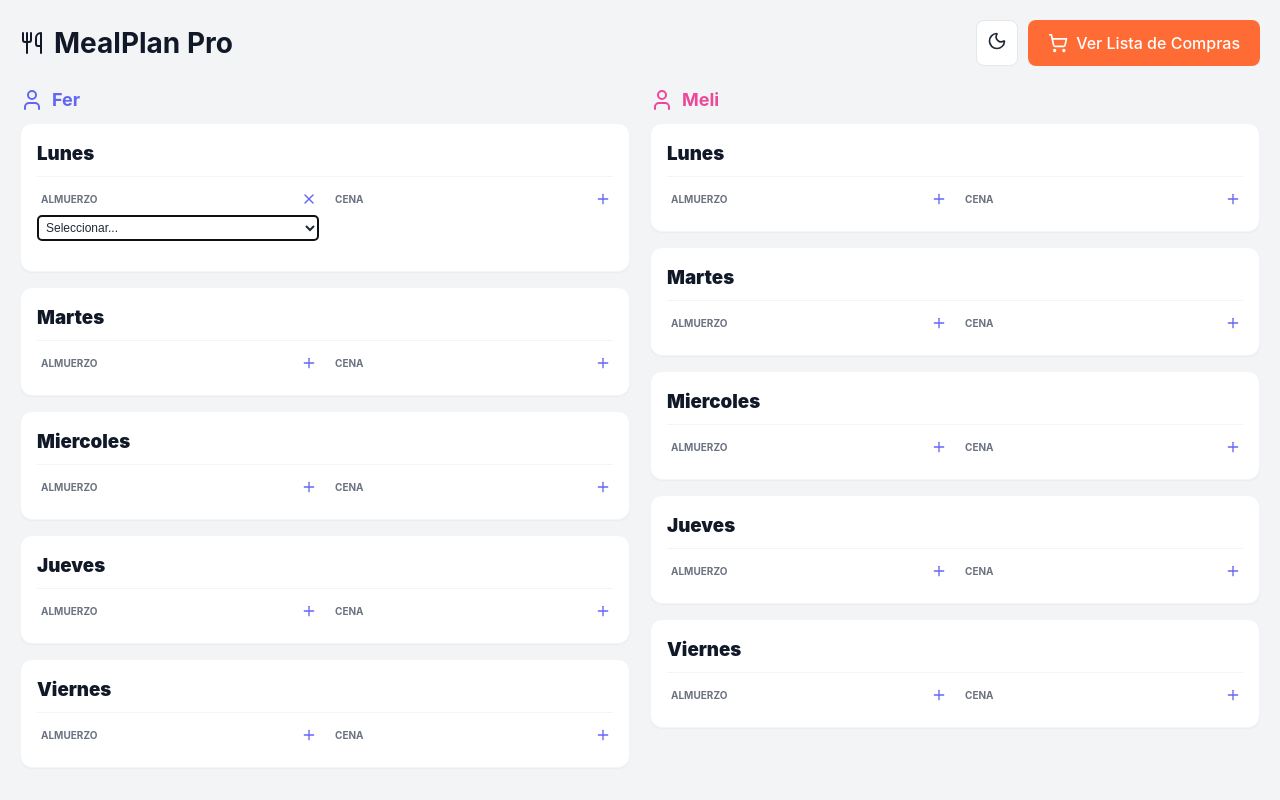
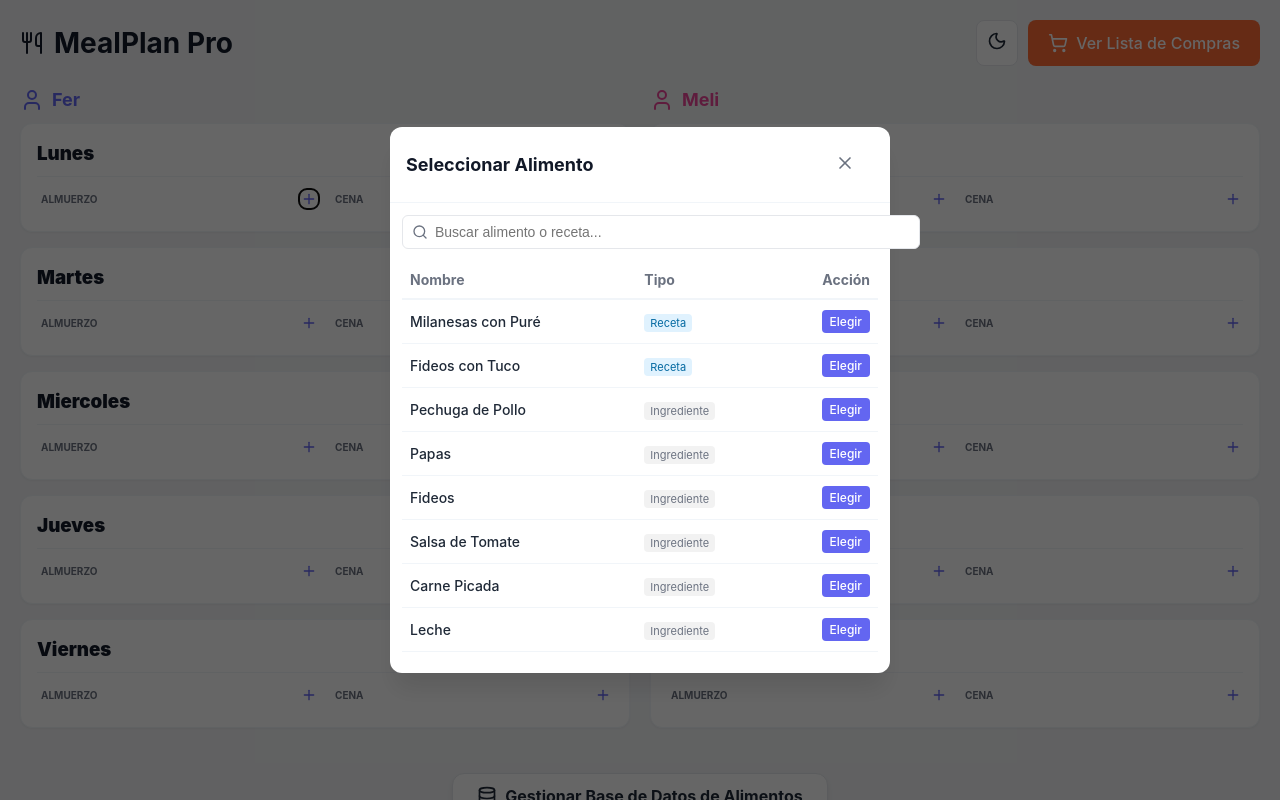
Before and after one commit to famerin22/ComiditasProject, a React (Vite) app in the folder meal-planner/: page / in a window 1280 px wide. Both pictures are taken after a click on the button 309 px from the left and 199 px from the top of the page. Shown: the top 800 px of the page. Built offline with nearby package versions, Linux system fonts and the light colour scheme.

Commit message:
feat: move food database to modal and fix search bar styling

```diff
--- a/meal-planner/src/FoodManager.jsx
+++ b/meal-planner/src/FoodManager.jsx
@@ -1,5 +1,5 @@
 import React, { useState } from 'react';
-import { Plus, Edit2, Trash2, X, Check } from 'lucide-react';
+import { Plus, Edit2, Trash2, X, Check, Database, Search } from 'lucide-react';
 import { addFood, updateFood, deleteFood, getFoods } from './mockDb';
 
 export default function FoodManager({ onDatabaseChange }) {
@@ -7,6 +7,8 @@ export default function FoodManager({ onDatabaseChange }) {
   const [isAdding, setIsAdding] = useState(false);
   const [editingId, setEditingId] = useState(null);
   const [formData, setFormData] = useState({ name: '', is_recipe: false });
+  const [showMainModal, setShowMainModal] = useState(false);
+  const [searchTerm, setSearchTerm] = useState('');
 
   const refresh = () => {
     const updated = getFoods();
@@ -46,54 +48,119 @@ export default function FoodManager({ onDatabaseChange }) {
     setFormData({ name: '', is_recipe: false });
   };
 
+  const filteredFoods = foods.filter(f =>
+    f.name.toLowerCase().includes(searchTerm.toLowerCase())
+  );
+
   return (
-    <div style={{ padding: '20px', backgroundColor: 'var(--bg-card)', borderRadius: '12px', marginTop: '20px', border: '1px solid var(--border-card)', boxShadow: '0 1px 3px rgba(0,0,0,0.1)' }}>
-      <div style={{ display: 'flex', justifyContent: 'space-between', alignItems: 'center', marginBottom: '15px' }}>
-        <h3 style={{ fontSize: '18px', fontWeight: 'bold', color: 'var(--text-title)' }}>Base de Datos de Alimentos</h3>
+    <div style={{ marginTop: '30px', display: 'flex', justifyContent: 'center' }}>
+      <button
+        onClick={() => setShowMainModal(true)}
+        style={{
+          display: 'flex',
+          alignItems: 'center',
+          gap: '8px',
+          padding: '12px 24px',
+          backgroundColor: 'var(--bg-card)',
+          color: 'var(--text-main)',
+          border: '1px solid var(--border-color)',
+          borderRadius: '12px',
+          cursor: 'pointer',
+          fontWeight: 'bold',
+          boxShadow: '0 4px 6px -1px rgba(0,0,0,0.1)'
+        }}
+      >
+        <Database size={20} /> Gestionar Base de Datos de Alimentos
+      </button>
+
+      {showMainModal && (
+        <div style={{ position: 'fixed', inset: 0, backgroundColor: 'rgba(0,0,0,0.6)', display: 'flex', alignItems: 'center', justifyContent: 'center', zIndex: 1100, padding: '20px' }}>
+          <div style={{ backgroundColor: 'var(--bg-card)', width: '100%', maxWidth: '700px', borderRadius: '16px', boxShadow: '0 25px 50px -12px rgba(0,0,0,0.25)', display: 'flex', flexDirection: 'column', maxHeight: '85vh' }}>
+            <div style={{ padding: '20px', borderBottom: '1px solid var(--border-card)', display: 'flex', justifyContent: 'space-between', alignItems: 'center' }}>
+              <h3 style={{ margin: 0, fontSize: '20px', fontWeight: 'bold', color: 'var(--text-title)' }}>Base de Datos de Alimentos</h3>
+              <button onClick={() => setShowMainModal(false)} style={{ background: 'none', border: 'none', color: 'var(--text-muted)', cursor: 'pointer' }}>
+                <X size={24} />
+              </button>
+            </div>
+
+            <div style={{ padding: '20px', overflowY: 'auto' }}>
+              <div style={{ display: 'flex', gap: '10px', marginBottom: '20px', justifyContent: 'space-between', alignItems: 'center' }}>
+                <div style={{ position: 'relative', flex: 1, maxWidth: '300px' }}>
+                  <Search size={18} style={{ position: 'absolute', left: '12px', top: '50%', transform: 'translateY(-50%)', color: 'var(--text-muted)' }} />
+                  <input
+                    type="text"
+                    placeholder="Buscar..."
+                    value={searchTerm}
+                    onChange={(e) => setSearchTerm(e.target.value)}
+                    style={{ width: '100%', padding: '10px 12px 10px 40px', borderRadius: '8px', border: '1px solid var(--border-color)', backgroundColor: 'var(--bg-input)', color: 'var(--text-main)', boxSizing: 'border-box' }}
+                  />
+                </div>
                 {!isAdding && (
                   <button
                     onClick={() => setIsAdding(true)}
-            style={{ display: 'flex', alignItems: 'center', gap: '5px', padding: '8px 16px', backgroundColor: '#10b981', color: 'white', border: 'none', borderRadius: '8px', cursor: 'pointer' }}
+                    style={{ display: 'flex', alignItems: 'center', gap: '6px', padding: '10px 18px', backgroundColor: '#10b981', color: 'white', border: 'none', borderRadius: '8px', cursor: 'pointer', fontWeight: 'bold' }}
                   >
-            <Plus size={16} /> Añadir
+                    <Plus size={18} /> Nuevo Alimento
                   </button>
                 )}
               </div>
 
               {isAdding && (
-        <div style={{ display: 'flex', gap: '10px', marginBottom: '15px', alignItems: 'center', backgroundColor: 'var(--bg-item)', padding: '12px', borderRadius: '8px', border: '1px solid var(--border-color)' }}>
+                <div style={{ display: 'flex', gap: '10px', marginBottom: '20px', alignItems: 'center', backgroundColor: 'var(--bg-item)', padding: '15px', borderRadius: '10px', border: '1px solid var(--border-color)' }}>
                   <input
                     type="text"
                     placeholder="Nombre del alimento"
                     value={formData.name}
                     onChange={(e) => setFormData({ ...formData, name: e.target.value })}
-            style={{ flex: 1, padding: '8px', border: '1px solid var(--border-color)', borderRadius: '6px', backgroundColor: 'var(--bg-input)', color: 'var(--text-main)' }}
+                    style={{ flex: 1, padding: '10px', border: '1px solid var(--border-color)', borderRadius: '6px', backgroundColor: 'var(--bg-input)', color: 'var(--text-main)' }}
                   />
-          <label style={{ fontSize: '14px', display: 'flex', alignItems: 'center', gap: '6px', color: 'var(--text-main)' }}>
+                  <label style={{ fontSize: '14px', display: 'flex', alignItems: 'center', gap: '6px', color: 'var(--text-main)', cursor: 'pointer' }}>
                     <input
                       type="checkbox"
                       checked={formData.is_recipe}
                       onChange={(e) => setFormData({ ...formData, is_recipe: e.target.checked })}
                     /> Receta
                   </label>
-          <button onClick={handleSave} style={{ color: '#10b981', background: 'none', border: 'none', cursor: 'pointer' }}><Check size={24}/></button>
-          <button onClick={cancel} style={{ color: '#ef4444', background: 'none', border: 'none', cursor: 'pointer' }}><X size={24}/></button>
+                  <div style={{ display: 'flex', gap: '5px' }}>
+                    <button onClick={handleSave} style={{ color: '#10b981', background: 'none', border: 'none', cursor: 'pointer' }}><Check size={28}/></button>
+                    <button onClick={cancel} style={{ color: '#ef4444', background: 'none', border: 'none', cursor: 'pointer' }}><X size={28}/></button>
+                  </div>
                 </div>
               )}
 
-      <div style={{ display: 'grid', gridTemplateColumns: 'repeat(auto-fill, minmax(220px, 1fr))', gap: '12px' }}>
-        {foods.map(food => (
-          <div key={food.id} style={{ display: 'flex', justifyContent: 'space-between', alignItems: 'center', padding: '10px 14px', backgroundColor: 'var(--bg-item)', border: '1px solid var(--border-card)', borderRadius: '8px' }}>
-            <span style={{ fontSize: '14px', color: 'var(--text-main)' }}>
-              {food.name} {food.is_recipe && <small style={{ color: 'var(--text-muted)', fontStyle: 'italic' }}>(Receta)</small>}
+              <div style={{ overflowX: 'auto' }}>
+                <table style={{ width: '100%', borderCollapse: 'collapse', textAlign: 'left' }}>
+                  <thead>
+                    <tr style={{ borderBottom: '2px solid var(--border-card)', color: 'var(--text-muted)', fontSize: '14px' }}>
+                      <th style={{ padding: '12px 8px' }}>Nombre</th>
+                      <th style={{ padding: '12px 8px' }}>Tipo</th>
+                      <th style={{ padding: '12px 8px', textAlign: 'right' }}>Acciones</th>
+                    </tr>
+                  </thead>
+                  <tbody>
+                    {filteredFoods.map(food => (
+                      <tr key={food.id} style={{ borderBottom: '1px solid var(--border-card)', fontSize: '15px' }}>
+                        <td style={{ padding: '12px 8px', color: 'var(--text-main)' }}>{food.name}</td>
+                        <td style={{ padding: '12px 8px' }}>
+                          <span style={{ fontSize: '12px', padding: '3px 8px', borderRadius: '6px', backgroundColor: food.is_recipe ? 'var(--bg-tag)' : 'rgba(0,0,0,0.05)', color: food.is_recipe ? 'var(--text-tag)' : 'var(--text-muted)' }}>
+                            {food.is_recipe ? 'Receta' : 'Ingrediente'}
                           </span>
-            <div style={{ display: 'flex', gap: '8px' }}>
-              <button onClick={() => startEdit(food)} style={{ color: '#6366f1', background: 'none', border: 'none', cursor: 'pointer', padding: '4px' }}><Edit2 size={16}/></button>
-              <button onClick={() => handleDelete(food.id)} style={{ color: '#ef4444', background: 'none', border: 'none', cursor: 'pointer', padding: '4px' }}><Trash2 size={16}/></button>
+                        </td>
+                        <td style={{ padding: '12px 8px', textAlign: 'right' }}>
+                          <div style={{ display: 'flex', gap: '10px', justifyContent: 'flex-end' }}>
+                            <button onClick={() => startEdit(food)} style={{ color: '#6366f1', background: 'none', border: 'none', cursor: 'pointer', padding: '4px' }}><Edit2 size={18}/></button>
+                            <button onClick={() => handleDelete(food.id)} style={{ color: '#ef4444', background: 'none', border: 'none', cursor: 'pointer', padding: '4px' }}><Trash2 size={18}/></button>
+                          </div>
+                        </td>
+                      </tr>
+                    ))}
+                  </tbody>
+                </table>
               </div>
             </div>
-        ))}
           </div>
+        </div>
+      )}
     </div>
   );
 }
--- a/meal-planner/src/MealSlot.jsx
+++ b/meal-planner/src/MealSlot.jsx
@@ -1,27 +1,97 @@
 import React, { useState } from 'react';
-import { Plus, X, Check } from 'lucide-react';
+import { Plus, X, Check, Search } from 'lucide-react';
+
+function FoodSelectorModal({ options, onSelect, onClose }) {
+  const [searchTerm, setSearchTerm] = useState('');
+
+  const filteredOptions = options.filter(o =>
+    o.name.toLowerCase().includes(searchTerm.toLowerCase())
+  );
+
+  return (
+    <div style={{ position: 'fixed', inset: 0, backgroundColor: 'rgba(0,0,0,0.6)', display: 'flex', alignItems: 'center', justifyContent: 'center', zIndex: 1000, padding: '20px' }}>
+      <div style={{ backgroundColor: 'var(--bg-card)', width: '100%', maxWidth: '500px', borderRadius: '12px', boxShadow: '0 20px 25px -5px rgba(0,0,0,0.1)', display: 'flex', flexDirection: 'column', maxHeight: '80vh' }}>
+        <div style={{ padding: '16px', borderBottom: '1px solid var(--border-card)', display: 'flex', justifyContent: 'space-between', alignItems: 'center' }}>
+          <h3 style={{ margin: 0, fontSize: '18px', fontWeight: 'bold', color: 'var(--text-title)' }}>Seleccionar Alimento</h3>
+          <button onClick={onClose} style={{ background: 'none', border: 'none', color: 'var(--text-muted)', cursor: 'pointer' }}>
+            <X size={20} />
+          </button>
+        </div>
+
+        <div style={{ padding: '12px' }}>
+          <div style={{ position: 'relative', marginBottom: '12px' }}>
+            <Search size={16} style={{ position: 'absolute', left: '10px', top: '50%', transform: 'translateY(-50%)', color: 'var(--text-muted)' }} />
+            <input
+              type="text"
+              placeholder="Buscar alimento o receta..."
+              value={searchTerm}
+              onChange={(e) => setSearchTerm(e.target.value)}
+              style={{ width: '100%', padding: '8px 8px 8px 32px', borderRadius: '6px', border: '1px solid var(--border-color)', backgroundColor: 'var(--bg-input)', color: 'var(--text-main)', fontSize: '14px' }}
+            />
+          </div>
+
+          <div style={{ overflowY: 'auto', maxHeight: '50vh' }}>
+            <table style={{ width: '100%', borderCollapse: 'collapse', fontSize: '14px' }}>
+              <thead>
+                <tr style={{ borderBottom: '2px solid var(--border-card)', textAlign: 'left' }}>
+                  <th style={{ padding: '8px', color: 'var(--text-muted)' }}>Nombre</th>
+                  <th style={{ padding: '8px', color: 'var(--text-muted)' }}>Tipo</th>
+                  <th style={{ padding: '8px', textAlign: 'right', color: 'var(--text-muted)' }}>Acción</th>
+                </tr>
+              </thead>
+              <tbody>
+                {filteredOptions.length > 0 ? (
+                  filteredOptions.map(food => (
+                    <tr key={food.id} style={{ borderBottom: '1px solid var(--border-card)' }}>
+                      <td style={{ padding: '10px 8px', color: 'var(--text-main)', fontWeight: 500 }}>{food.name}</td>
+                      <td style={{ padding: '10px 8px' }}>
+                        <span style={{ fontSize: '11px', padding: '2px 6px', borderRadius: '4px', backgroundColor: food.is_recipe ? 'var(--bg-tag)' : 'rgba(0,0,0,0.05)', color: food.is_recipe ? 'var(--text-tag)' : 'var(--text-muted)' }}>
+                          {food.is_recipe ? 'Receta' : 'Ingrediente'}
+                        </span>
+                      </td>
+                      <td style={{ padding: '10px 8px', textAlign: 'right' }}>
+                        <button
+                          onClick={() => onSelect(food)}
+                          style={{ padding: '4px 8px', backgroundColor: '#6366f1', color: 'white', border: 'none', borderRadius: '4px', cursor: 'pointer', fontSize: '12px' }}
+                        >
+                          Elegir
+                        </button>
+                      </td>
+                    </tr>
+                  ))
+                ) : (
+                  <tr>
+                    <td colSpan="3" style={{ padding: '20px', textAlign: 'center', color: 'var(--text-muted)' }}>
+                      No se encontraron resultados
+                    </td>
+                  </tr>
+                )}
+              </tbody>
+            </table>
+          </div>
+        </div>
+      </div>
+    </div>
+  );
+}
 
 export default function MealSlot({ label, items = [], options = [], onAddItem, onRemoveItem }) {
-  const [showPicker, setShowPicker] = useState(false);
+  const [showModal, setShowModal] = useState(false);
   const [selectedFood, setSelectedFood] = useState(null);
   const [amount, setAmount] = useState('1');
   const [unit, setUnit] = useState('');
 
-  const handleSelect = (e) => {
-    const id = e.target.value;
-    if (id) {
-      const food = options.find(o => o.id === Number(id));
-      setSelectedFood(food);
-      setAmount('1');
-      setUnit(food.is_recipe ? 'unidades' : '');
-    }
+  const handleSelect = (food) => {
+    setSelectedFood(food);
+    setAmount('1');
+    setUnit(food.is_recipe ? 'unidades' : '');
+    setShowModal(false);
   };
 
   const confirmAdd = () => {
     if (selectedFood) {
       onAddItem(selectedFood.id, amount, unit);
       setSelectedFood(null);
-      setShowPicker(false);
       setAmount('1');
       setUnit('');
     }
@@ -29,7 +99,6 @@ export default function MealSlot({ label, items = [], options = [], onAddItem, o
 
   const cancelSelection = () => {
     setSelectedFood(null);
-    setShowPicker(false);
   };
 
   return (
@@ -39,34 +108,22 @@ export default function MealSlot({ label, items = [], options = [], onAddItem, o
           {label}
         </label>
         <button
-          onClick={() => { setShowPicker(!showPicker); setSelectedFood(null); }}
+          onClick={() => setShowModal(true)}
           style={{ padding: '2px', background: 'none', border: 'none', color: '#6366f1', cursor: 'pointer', display: 'flex', alignItems: 'center' }}
         >
-          {showPicker ? <X size={16} /> : <Plus size={16} />}
+          <Plus size={16} />
         </button>
       </div>
 
-      {showPicker && !selectedFood && (
-        <select
-          autoFocus
-          onChange={handleSelect}
-          style={{ width: '100%', padding: '4px', borderRadius: '4px', border: '1px solid var(--border-color)', backgroundColor: 'var(--bg-input)', color: 'var(--text-main)', fontSize: '12px', marginBottom: '8px' }}
-        >
-          <option value="">Seleccionar...</option>
-          <optgroup label="Recetas" style={{ backgroundColor: 'var(--bg-input)' }}>
-            {options.filter(o => o.is_recipe).map(o => (
-              <option key={o.id} value={o.id}>{o.name}</option>
-            ))}
-          </optgroup>
-          <optgroup label="Ingredientes" style={{ backgroundColor: 'var(--bg-input)' }}>
-            {options.filter(o => !o.is_recipe).map(o => (
-              <option key={o.id} value={o.id}>{o.name}</option>
-            ))}
-          </optgroup>
-        </select>
+      {showModal && (
+        <FoodSelectorModal
+          options={options}
+          onSelect={handleSelect}
+          onClose={() => setShowModal(false)}
+        />
       )}
 
-      {showPicker && selectedFood && (
+      {selectedFood && (
         <div style={{ display: 'flex', gap: '4px', marginBottom: '8px', alignItems: 'center', backgroundColor: 'var(--bg-item)', padding: '4px', borderRadius: '4px', border: '1px solid var(--border-color)' }}>
           <span style={{ fontSize: '11px', fontWeight: 'bold', flex: 1, overflow: 'hidden', textOverflow: 'ellipsis', whiteSpace: 'nowrap', color: 'var(--text-main)' }}>
             {selectedFood.name}
--- a/meal-planner/vite.config.js
+++ b/meal-planner/vite.config.js
@@ -4,5 +4,8 @@ import react from '@vitejs/plugin-react'
 // https://vite.dev/config/
 export default defineConfig({
   plugins: [react()],
-  base: '/',
+  server: {
+    host: '0.0.0.0',
+    port: 5174,
+  }
 })
```
Lines whose indentation alone changed are shown as unchanged.
